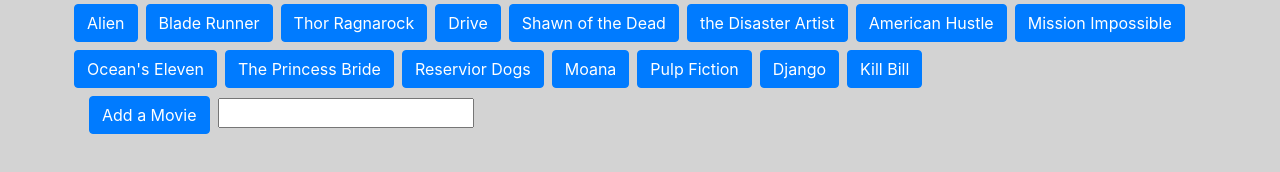
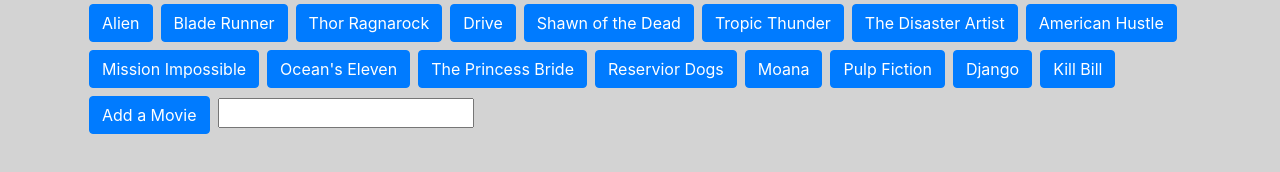
Before and after one commit to diloretodg/giphy-homework, a plain HTML site: page index.html in a window 1280 px wide. Drawn offline with nearby package versions, Linux system fonts and the light colour scheme.

Commit message:
slight changes

```diff
--- a/index.html
+++ b/index.html
@@ -10,7 +10,7 @@
     <body>
         <div class="container">
             <div class="row">
-                <div class="col-md12">
+                <div class="col-md-12">
                     <div id="movie-buttons-display"></div>
                 </div>
             </div>
--- a/main.js
+++ b/main.js
@@ -1,4 +1,4 @@
-var topics = ["Alien", "Blade Runner", "Thor Ragnarock", "Drive", "Shawn of the Dead", "the Disaster Artist", "American Hustle", "Mission Impossible", "Ocean's Eleven", "The Princess Bride", "Reservior Dogs", "Moana", "Pulp Fiction", "Django", "Kill Bill"];
+var topics = ["Alien", "Blade Runner", "Thor Ragnarock", "Drive", "Shawn of the Dead", "Tropic Thunder", "The Disaster Artist", "American Hustle", "Mission Impossible", "Ocean's Eleven", "The Princess Bride", "Reservior Dogs", "Moana", "Pulp Fiction", "Django", "Kill Bill"];
 
 
 
```
